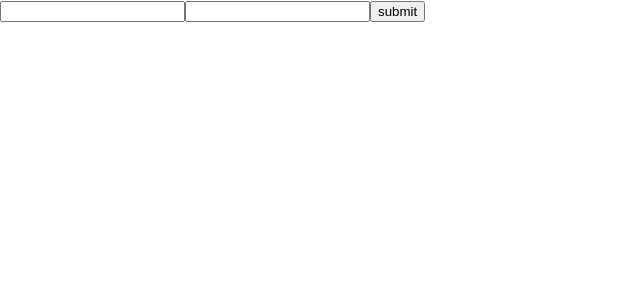
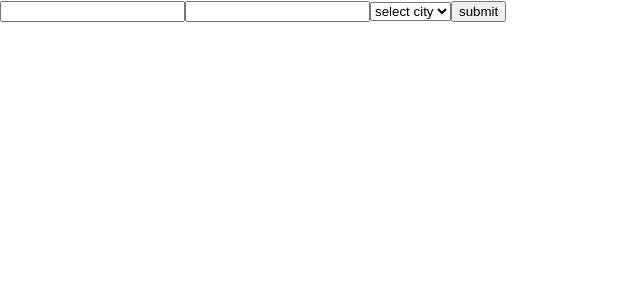
Before and after one commit to panwron/multi-step-form, a React (Create React App) app: page / in a window 1280 px wide. Shown: the top 300 px of the page, without its empty margins (0-640 px from the left). Built offline with nearby package versions, Linux system fonts and the light colour scheme.

Commit message:
add select field

```diff
--- /dev/null
+++ b/src/components/threeStepForm/SelectFields.js
@@ -0,0 +1,14 @@
+import React from "react";
+import { Field } from "formik";
+
+const Select = props => {
+  return (
+    <Field name={props.name} component="select">
+      <option value="">select city</option>
+      <option value="red">NY</option>
+      <option value="green">LA</option>
+    </Field>
+  );
+};
+
+export default Select;
--- a/src/components/threeStepForm/ThreeStepForm.js
+++ b/src/components/threeStepForm/ThreeStepForm.js
@@ -1,6 +1,8 @@
 import React, { Component } from "react";
 import { Formik, Form, Field, ErrorMessage } from "formik";
 import { string, object } from "yup";
+
+import Select from "./SelectFields";
 
 class ThreeStepForm extends Component {
   constructor(props) {
@@ -33,6 +35,7 @@
               <ErrorMessage name="firstName" />
               <Field name="secondName" />
               <ErrorMessage name="secondName" />
+              <Select name="colors" />
               <button type="submit">submit</button>
             </Form>
           )}
```
